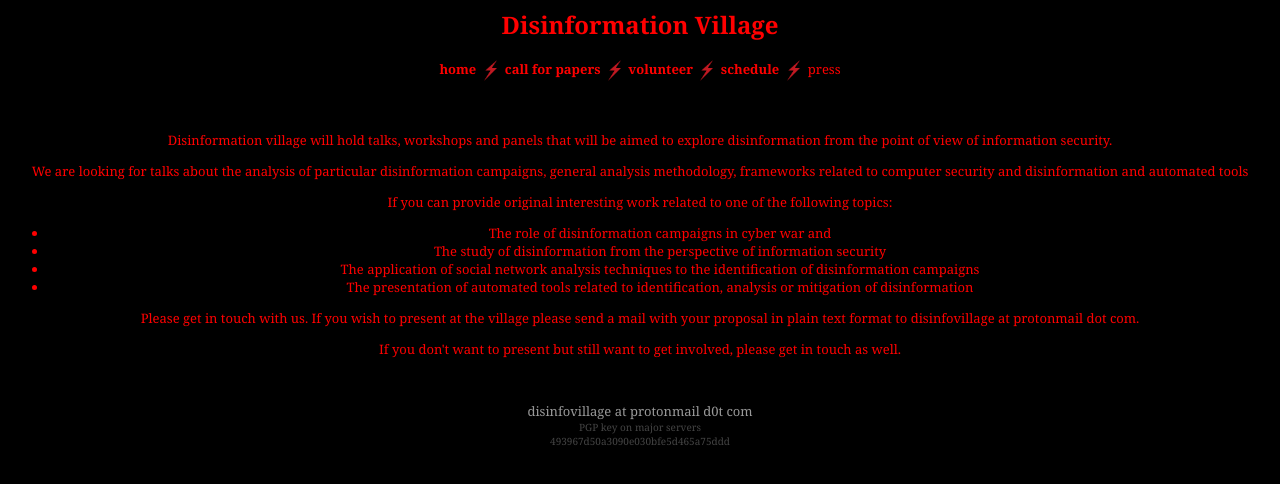
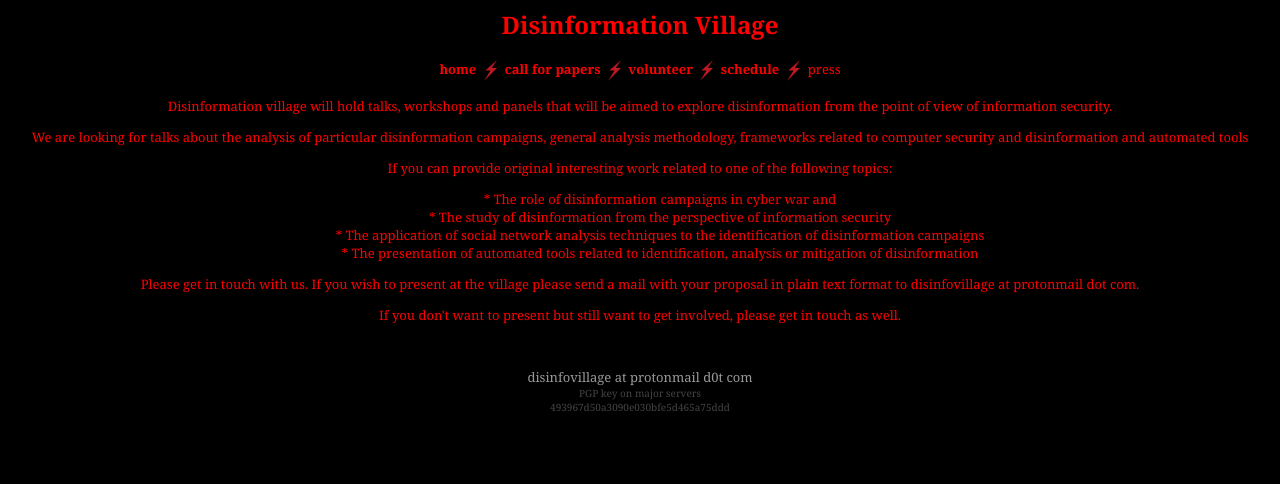
Before and after one commit to disinfovillage/disinfovillage.github.io, a plain HTML site: page cfp.html in a window 1280 px wide. Drawn offline with Linux system fonts and the light colour scheme.

Commit message:
Update cfp.html

```diff
--- a/cfp.html
+++ b/cfp.html
@@ -10,18 +10,19 @@
     </font><font face="Georgia, Times New Roman, Times, serif" size="-1"><b><font color="#FF0000"><img src="volt.png" width="21" height="21" align="absmiddle"></font></b></font>
     <font color="#FF0000" size="-1"><a href="#" style="text-decoration:none">press</a>
 
-  <p>&nbsp;</p>
+  <div style="font-size: 20px; color:white">
   <p>Disinformation village will hold talks, workshops and panels that will be aimed to explore disinformation from the point of view of information security.</p>
       <p>We are looking for talks about the analysis of particular disinformation campaigns, general analysis methodology, frameworks related to computer security and disinformation and automated tools</p>
       <p>If you can provide original interesting work related to one of the following topics:</p>
-      <ul>
-        <li>The role of disinformation campaigns in cyber war and</li>
-        <li>The study of disinformation from the perspective of information security</li>
-        <li>The application of social network analysis techniques to the identification of disinformation campaigns</li>
-        <li>The presentation of automated tools related to identification, analysis or mitigation of disinformation</li>
+      <ul style="list-style-type: none;">
+        <li>* The role of disinformation campaigns in cyber war and</li>
+        <li>* The study of disinformation from the perspective of information security</li>
+        <li>* The application of social network analysis techniques to the identification of disinformation campaigns</li>
+        <li>* The presentation of automated tools related to identification, analysis or mitigation of disinformation</li>
       </ul>
       <p>Please get in touch with us. If you wish to present at the village please send a mail with your proposal in plain text format to disinfovillage at protonmail dot com.</p>
       <p>If you don't want to present but still want to get involved, please get in touch as well.</p>
+      </div>
   <p>&nbsp; </p>
   <p><font face="Georgia, Times New Roman, Times, serif" color="#666666" size="-1"><a href="mailto:disinfovillage@protonmail.com" style="text-decoration:none"><font color="#999999">disinfovillage at protonmail d0t com</font></a></font><font face="Georgia, Times New Roman, Times, serif" color="#444444"></font><font face="Georgia, Times New Roman, Times, serif" color="#444444"><br>
     <font size="-2">PGP key on major servers<br>
```
